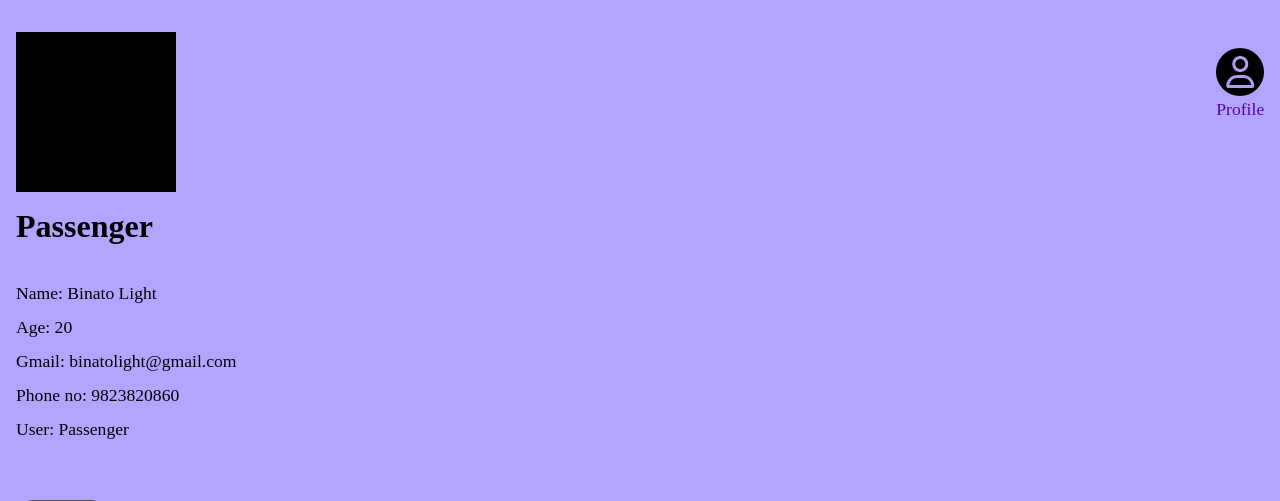
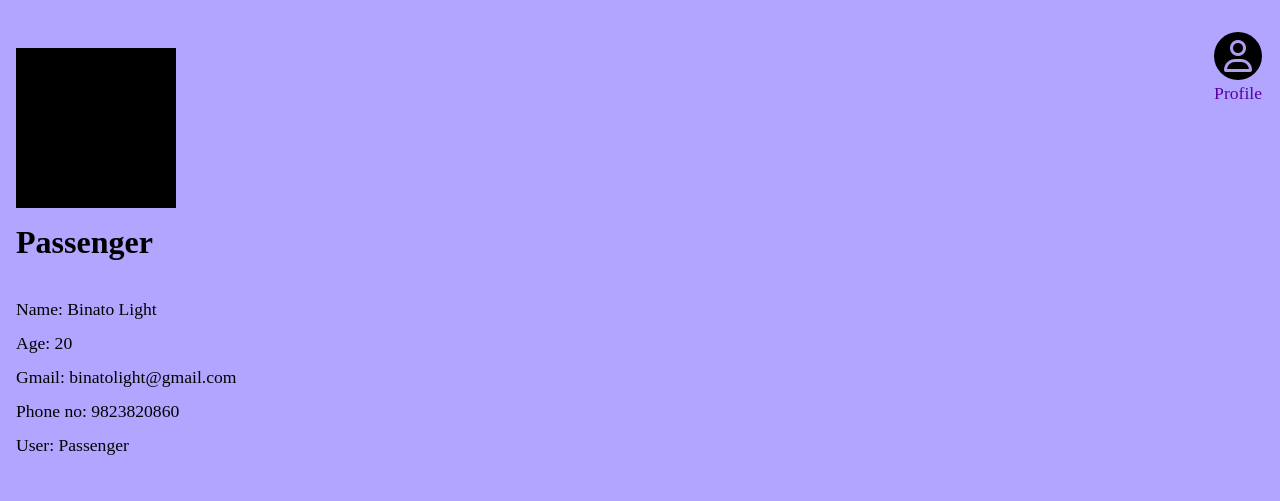
Before and after one commit to BinatoDrkLight/ProjectIBCA4thSem, a PHP site: page /Passenger/profile/profileH.php in a window 1280 px wide. Shown: the top 501 px of the page. Run offline with PHP 8.4, Linux system fonts and the light colour scheme; a user stored in the database is signed in; data comes from the database, SQL or seed files in the repository.

Commit message:
Stabalized UI and Updated optimized image by BinatoDrkLight at 19 Oct 2025 Sun 3:45 pm

```diff
--- a/All/allMenu.css
+++ b/All/allMenu.css
@@ -1,8 +1,12 @@
 .profileH{
     display: flex;
     position: fixed;
-    gap: calc(100vw - 11.5rem);
-    margin: 1rem 1rem 0 1rem;
+    top: 0;
+    left: 0;
+    right: 0;
+    gap: calc(100vw - 14rem);
+    margin-top: 2rem;
+    justify-content: space-around;
     z-index: 2;
 }
 
--- a/Passenger/profile/profile.css
+++ b/Passenger/profile/profile.css
@@ -2,12 +2,17 @@
     display: none;
 }
 
+.homeTracH{
+    visibility: hidden;
+}
+
 .profileColH{
-    margin: 2rem 0 0 1rem;
+    display: inline-block;
+    margin-left: 1rem;
 }
 
 .profilePicH{
-    margin-top: 2rem;
+    margin-top: 3rem;
     height: 10rem;
     width: 10rem;
     background-color: black;
--- a/Passenger/profile/profileH.php
+++ b/Passenger/profile/profileH.php
@@ -13,6 +13,7 @@
 <?php
     include_once('../../All/allHeader.php');
 ?>
+
     <div class="profileColH">
         <div class="profilePicH">
 
--- a/Passenger/track/track.js
+++ b/Passenger/track/track.js
@@ -233,7 +233,7 @@
   };
 
   // --- Add buttons in bottom → top order for correct stacking ---
-  createMapButton("fas fa-user", 90, () => {
+  createMapButton("fas fa-user", 190, () => {
     if (!userMarker) return alert("User location not available!");
     followUser = true;
     initViewDone = false;
```
Also changed, not shown: Passenger/route/route.css (+8 -3 lines), Assets/PassengerTrackPage.png.
